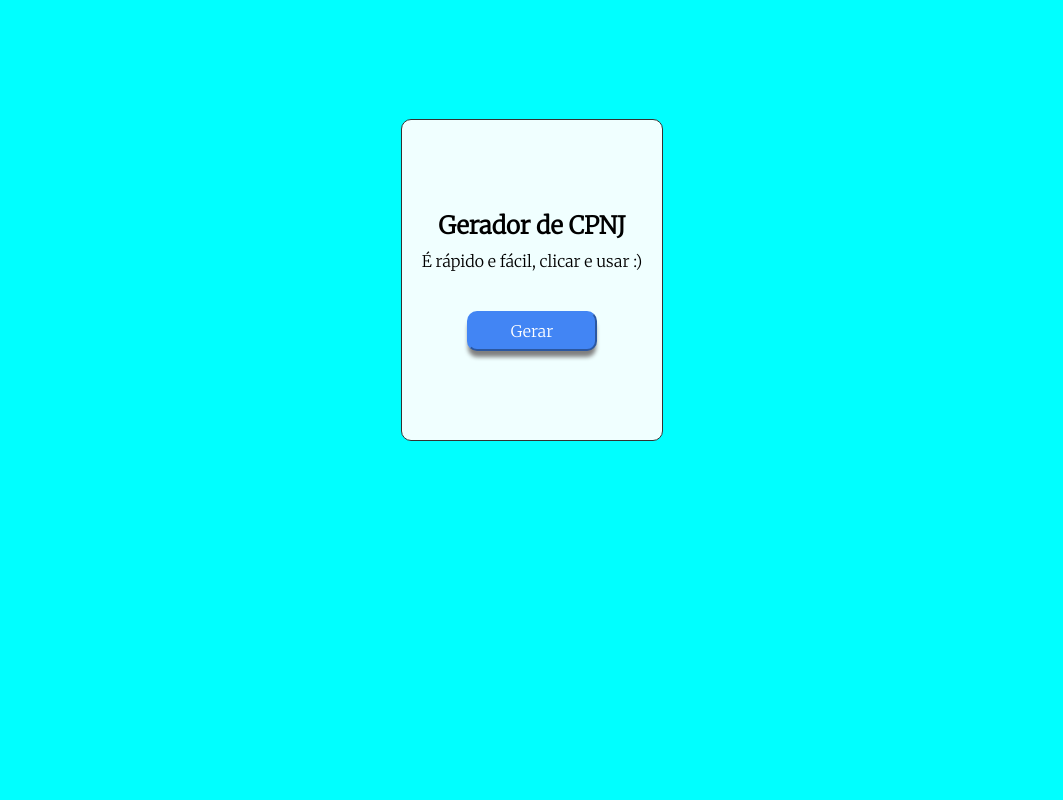
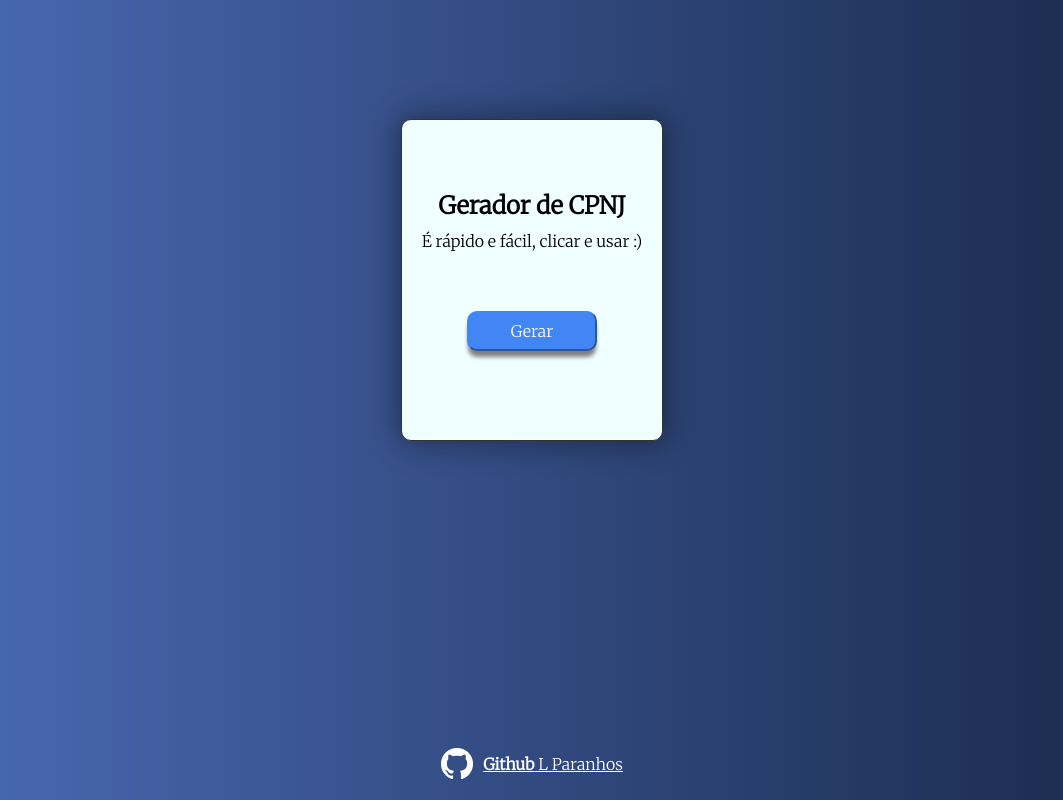
Before and after one commit to fagnersilva/GeradorDeCNPJ, a plain HTML site: page public/index.html in a window 1280 px wide. Shown: the whole page, without its empty margins (108-1171 px from the left). Drawn offline with Linux system fonts and the light colour scheme.

Commit message:
modify layout

```diff
--- a/public/index.html
+++ b/public/index.html
@@ -4,7 +4,7 @@
     <meta charset="UTF-8" />
     <meta name="viewport" content="width=device-width, initial-scale=1.0" />
     <link rel="stylesheet" href="styles.css" ></link>
-    <link rel="stylesheet" href="iziToast.min.css">
+    <link rel="stylesheet" href="toast/iziToast.min.css">
     <title>Gerador de CPNJ</title>
   </head>
   <body>
@@ -17,7 +17,11 @@
           <button class="btn" onclick="makeList()">Gerar</button>
       </section>
     </main>
-    <script src="iziToast.min.js" type="text/javascript"></script>
+    <footer>
+      <img src="assets/logo.png" alt="git" />
+      <a href="https://github.com/lParanhos/GeradorDeCNPJ"><strong>Github</strong> L Paranhos </a>
+    </footer>
+    <script src="toast/iziToast.min.js" type="text/javascript"></script>
     <script src="script.js"></script>
   </body>
 </html>
--- a/public/styles.css
+++ b/public/styles.css
@@ -16,7 +16,7 @@ body {
   display: flex;
   justify-content: center;
   align-items: center;
-  background-color: aqua;
+  background: linear-gradient(to right, rgb(75, 108, 183), rgb(24, 40, 72));
 }
 
 main {
@@ -32,6 +32,7 @@ main {
   border-radius: 10px;
   background-color: azure;
   transition: all ease-in-out 600ms;
+  box-shadow: 0px 0px 29px 5px rgba(0, 0, 0, 0.34);
 }
 
 .title {
@@ -49,7 +50,7 @@ main {
 .btn {
   width: 130px;
   height: 40px;
-  margin: 10px;
+  margin: 30px;
   font-size: 16px;
   color: #fff;
   background-color: #4285f4;
@@ -96,3 +97,18 @@ main {
   transform: scale(1.2);
   box-shadow: 0 14px 20px -5px grey;
 }
+
+footer {
+  display: flex;
+  align-items: center;
+  position: absolute;
+  bottom: 20px;
+}
+
+footer img {
+  padding-right: 10px;
+}
+
+footer a {
+  color: #fff;
+}
```
Also changed, not shown: public/assets/logo.png (added), public/toast/iziToast.min.css (renamed from public/iziToast.min.css), public/toast/iziToast.min.js (renamed from public/iziToast.min.js), 2 other files.
